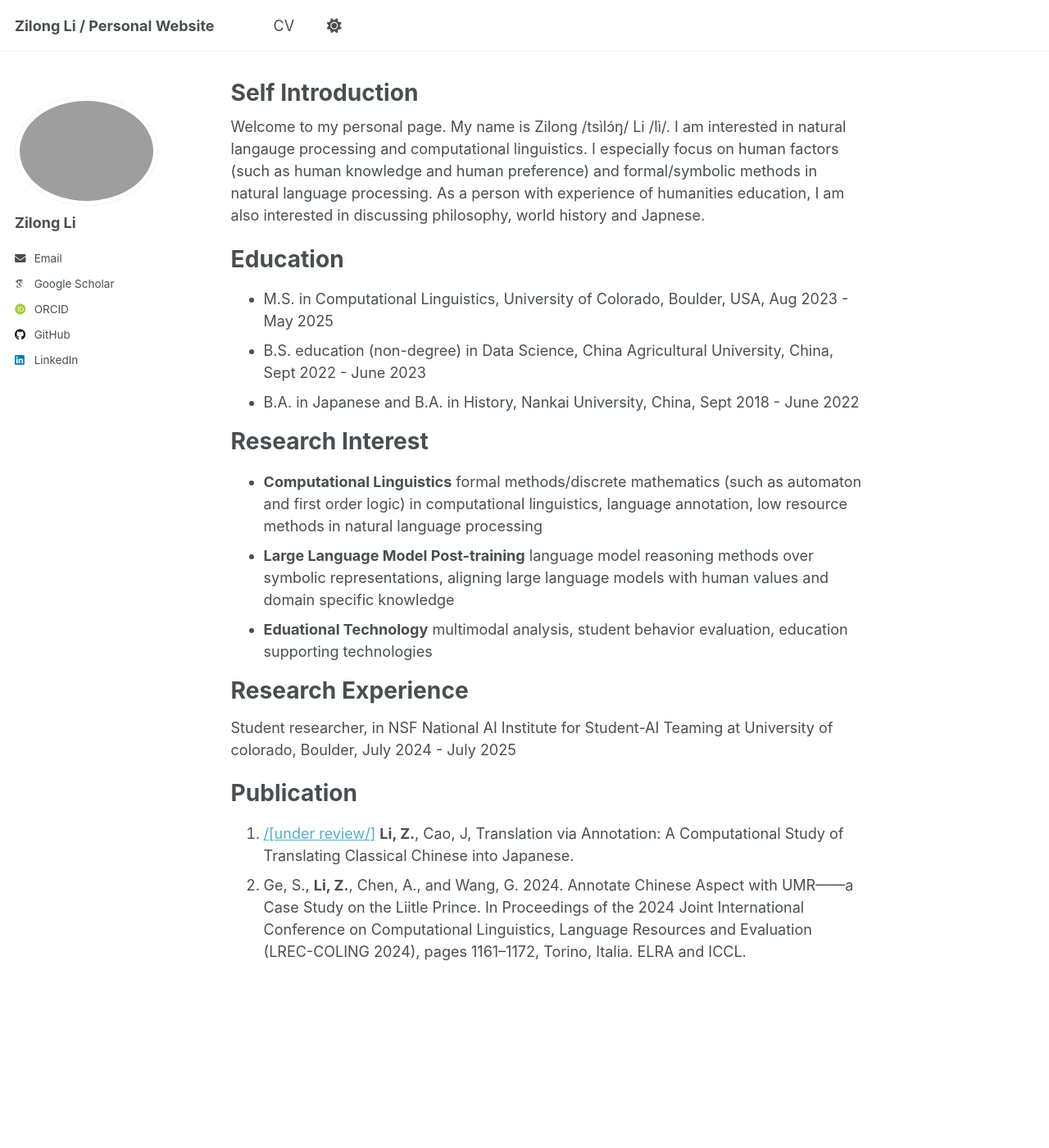
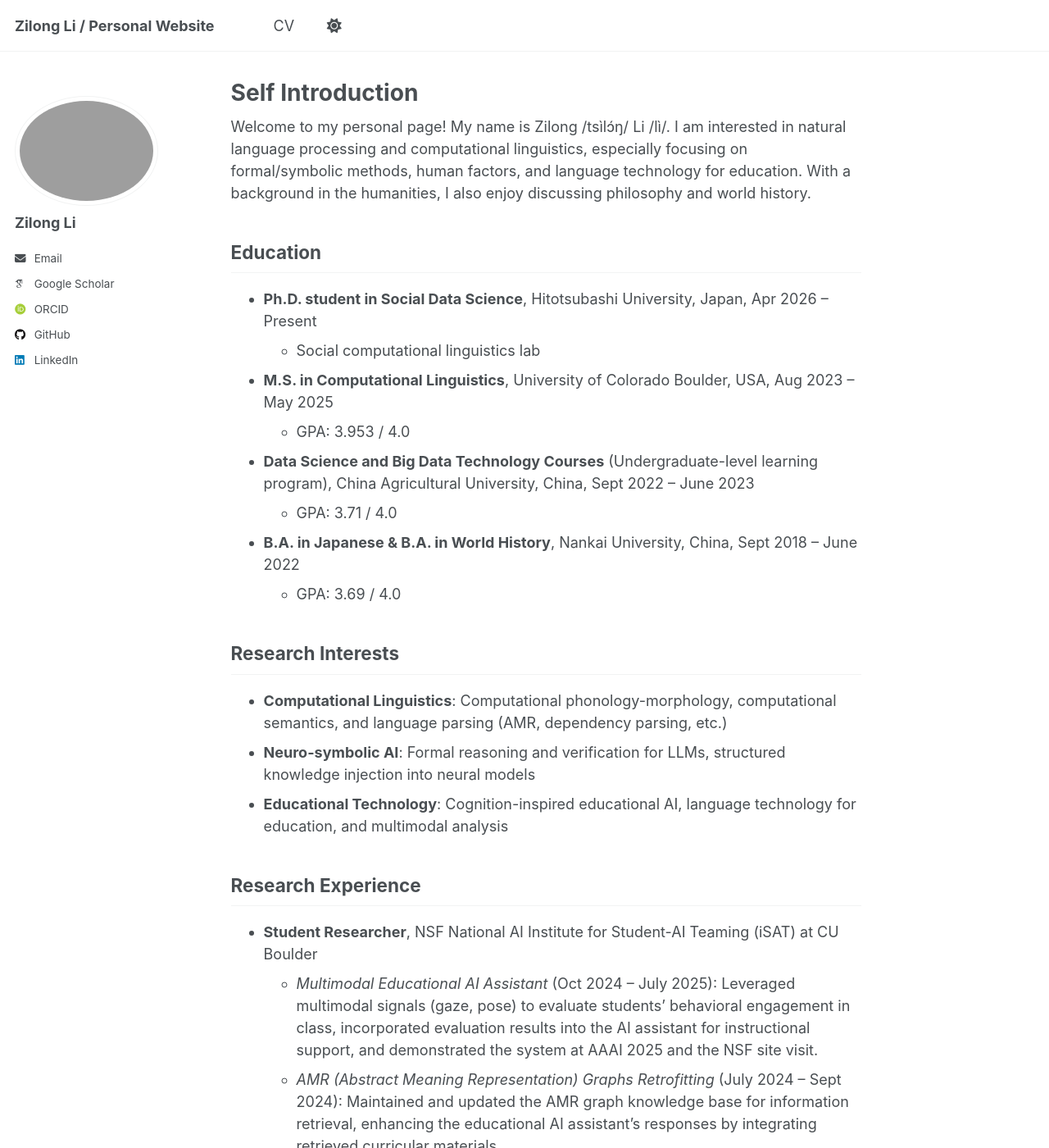
Before and after one commit to shiryusann/shiryusann.github.io, a Jekyll site: the page built from _pages/about.md, in a window 1280 px wide and 1400 px high. Shown: the whole window at 82% size. Built offline with Jekyll 4.4.1, drawn with Linux system fonts in a browser that asks for light colours; some web fonts are replaced; a script that is not in the unit is left out; some of the changed text lies outside the part shown.

Commit message:
Revise about page with updated bio and research details
Updated personal introduction and expanded education and research sections with detailed information. Added new publications and clarified research interests.

```diff
--- a/_pages/about.md
+++ b/_pages/about.md
@@ -7,25 +7,41 @@ redirect_from:
   - /about.html
 ---
 
-Welcome to my personal page. My name is Zilong /tsìlɔ́ŋ/ Li /lì/. I am interested in natural langauge processing and computational linguistics. I especially focus on human factors (such as human knowledge and human preference) and formal/symbolic methods in natural language processing. As a person with experience of humanities education, I am also interested in discussing philosophy, world history and Japnese.
+Welcome to my personal page! My name is Zilong /tsìlɔ́ŋ/ Li /lì/. I am interested in natural language processing and computational linguistics, especially focusing on formal/symbolic methods, human factors, and language technology for education. With a background in the humanities, I also enjoy discussing philosophy and world history.
 
-Education
-======
-- M.S. in Computational Linguistics, University of Colorado, Boulder, USA, Aug 2023 - May 2025
-- B.S. education (non-degree) in Data Science, China Agricultural University, China, Sept 2022 - June 2023
-- B.A. in Japanese and B.A. in History, Nankai University, China, Sept 2018 - June 2022
+## Education
 
-Research Interest
-=======
-- **Computational Linguistics** formal methods/discrete mathematics (such as automaton and first order logic) in computational linguistics, language annotation, low resource methods in natural language processing
-- **Large Language Model Post-training** language model reasoning methods over symbolic representations, aligning large language models with human values and domain specific knowledge
-- **Eduational Technology** multimodal analysis, student behavior evaluation, education supporting technologies
+- **Ph.D. student in Social Data Science**, Hitotsubashi University, Japan, Apr 2026 – Present
+  - Social computational linguistics lab
+- **M.S. in Computational Linguistics**, University of Colorado Boulder, USA, Aug 2023 – May 2025
+  - GPA: 3.953 / 4.0
+- **Data Science and Big Data Technology Courses** (Undergraduate-level learning program), China Agricultural University, China, Sept 2022 – June 2023
+  - GPA: 3.71 / 4.0
+- **B.A. in Japanese & B.A. in World History**, Nankai University, China, Sept 2018 – June 2022
+  - GPA: 3.69 / 4.0
 
-Research Experience
-=======
-Student researcher, in NSF National AI Institute for Student-AI Teaming at University of colorado, Boulder, July 2024 - July 2025
+## Research Interests
 
-Publication
-=======
-1. [/[under review/]](https://drive.google.com/file/d/1Qo48v7n9gueUIYkaJGccD_qeO8lE6yaw/view?usp=sharing) **Li, Z.**, Cao, J, Translation via Annotation: A Computational Study of Translating Classical Chinese into Japanese.
-2. Ge, S., **Li, Z.**, Chen, A., and Wang, G. 2024. Annotate Chinese Aspect with UMR——a Case Study on the Liitle Prince. In Proceedings of the 2024 Joint International Conference on Computational Linguistics, Language Resources and Evaluation (LREC-COLING 2024), pages 1161–1172, Torino, Italia. ELRA and ICCL.
+- **Computational Linguistics**: Computational phonology-morphology, computational semantics, and language parsing (AMR, dependency parsing, etc.)
+- **Neuro-symbolic AI**: Formal reasoning and verification for LLMs, structured knowledge injection into neural models
+- **Educational Technology**: Cognition-inspired educational AI, language technology for education, and multimodal analysis
+
+## Research Experience
+
+- **Student Researcher**, NSF National AI Institute for Student-AI Teaming (iSAT) at CU Boulder
+  - *Multimodal Educational AI Assistant* (Oct 2024 – July 2025): Leveraged multimodal signals (gaze, pose) to evaluate students' behavioral engagement in class, incorporated evaluation results into the AI assistant for instructional support, and demonstrated the system at AAAI 2025 and the NSF site visit.
+  - *AMR (Abstract Meaning Representation) Graphs Retrofitting* (July 2024 – Sept 2024): Maintained and updated the AMR graph knowledge base for information retrieval, enhancing the educational AI assistant's responses by integrating retrieved curricular materials.
+
+## Publications
+
+1. **Autoformalizing Chain of Thought: Representation, Verification, and Logical Shortcuts** [Poster]
+   Zekun Zhao\*, **Zilong Li**\*, Zheng Cai\*, Federico Ortega-Riba, Martha Palmer, James H Martin, Jeffrey Flanigan (\*equal contribution).
+   *In NeurIPS 2026 Workshop on the Linguistic Principles for Foundation Models*. [[Link](https://neurips.cc/virtual/2026/loc/sydney/164756/)]
+
+2. **Translation via Annotation: A Computational Study of Translating Classical Chinese into Japanese** [Oral]
+   **Zilong Li**, Jie Cao.
+   *In Proceedings of the 19th Conference of the European Chapter of the Association for Computational Linguistics (Volume 1: Long Papers)*, pages 6031–6045, Rabat, Morocco, 2026. [[ACL Anthology](https://aclanthology.org/2026.eacl-long.285/)]
+
+3. **Annotate Chinese Aspect with UMR——a Case Study on the Little Prince** [Poster]
+   Sijia Ge, **Zilong Li**, Alvin Po-Chun Chen, and Guanchao Wang.
+   *In Proceedings of the 2024 Joint International Conference on Computational Linguistics, Language Resources and Evaluation (LREC-COLING 2024)*, pages 1161–1172, Torino, Italia, 2024. [[ACL Anthology](https://aclanthology.org/2024.lrec-main.104/)]
```
